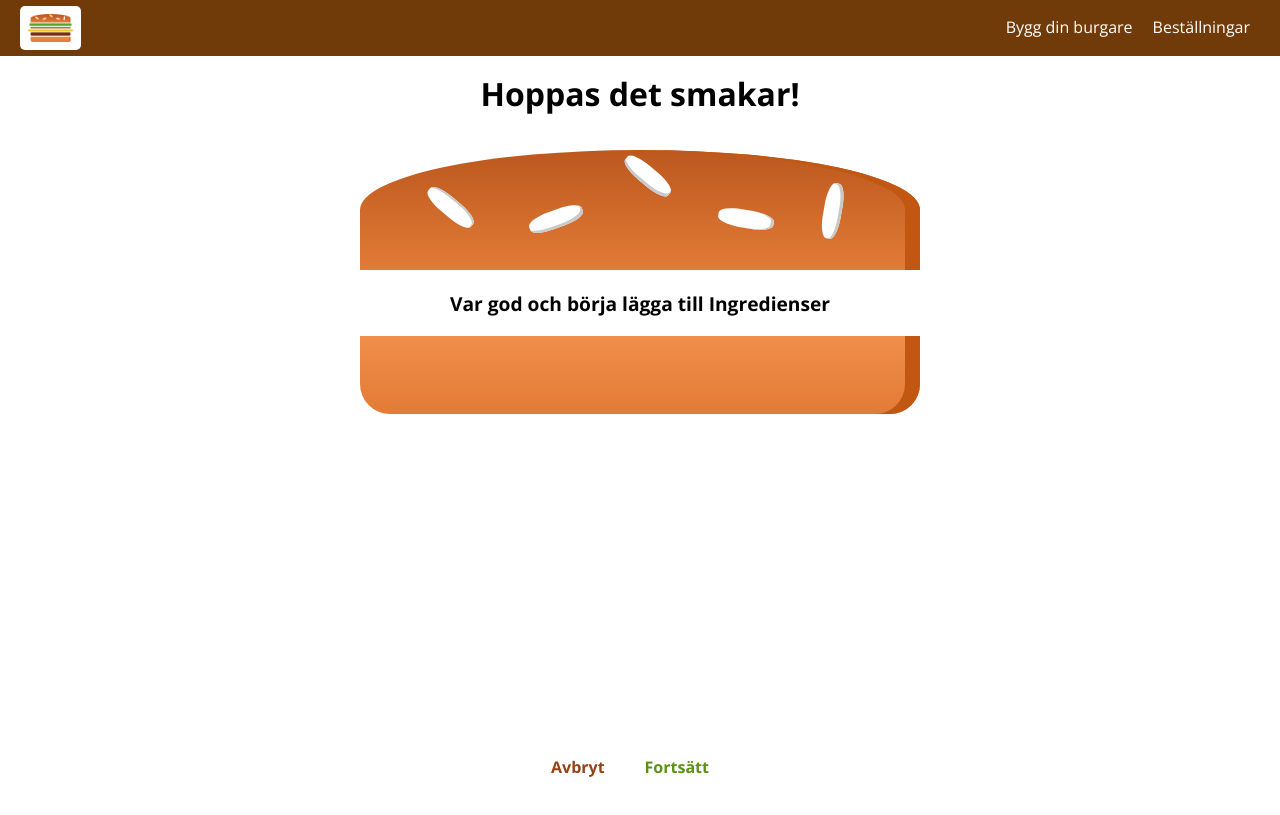
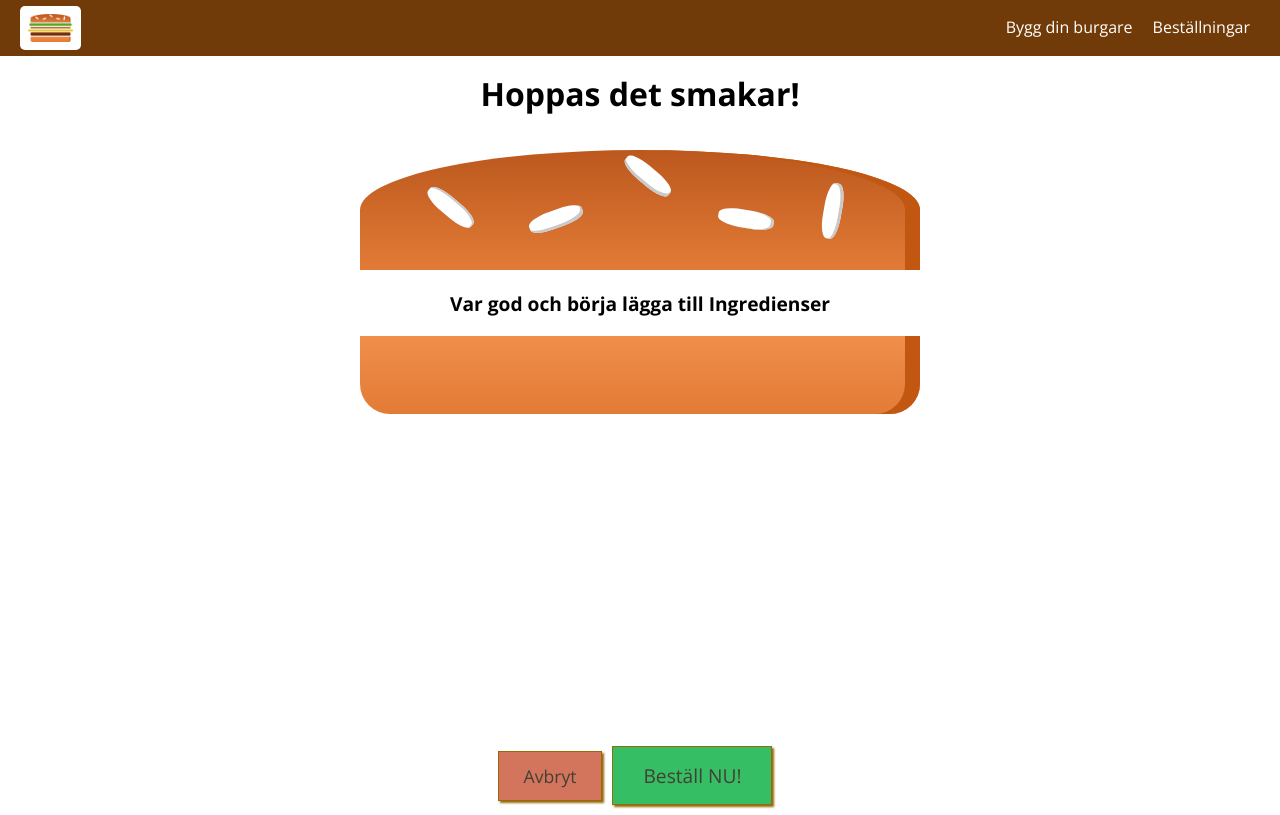
Before and after one commit to Fronix/BurgerBuilder, a React app: page /checkout in a window 1280 px wide. Built offline with nearby package versions, Linux system fonts and the light colour scheme.

Commit message:
Add style changes

```diff
--- a/src/components/Burger/BuildControls/BuildControls.css
+++ b/src/components/Burger/BuildControls/BuildControls.css
@@ -30,7 +30,7 @@
 }
 
 .OrderButton:hover, .OrderButton:active {
-    background-color: #A0DB41;
+    background-color: rgb(157, 236, 29);
     border: 1px solid #966909;
     color: #966909;
     display: inline-block;
@@ -60,9 +60,9 @@
 }
 
 .ResetButton:hover, .ResetButton:active {
-    background-color: #A0DB41;
+    background-color: rgb(168, 28, 28);
     border: 1px solid #966909;
-    color: #966909;
+    color: #2c2820;
 }
 
 .ResetButton:disabled {
--- a/src/components/Order/CheckoutSummary/CheckoutSummary.css
+++ b/src/components/Order/CheckoutSummary/CheckoutSummary.css
@@ -2,6 +2,79 @@
     text-align: center;
     width: 80%;
     margin: auto;
+}
+
+
+.OrderButton {
+    background-color: rgb(53, 190, 99);
+    outline: none;
+    cursor: pointer;
+    border: 1px solid #966909;
+    color: #443f36;
+    font-family: inherit;
+    font-size: 1.2em;
+    padding: 15px 30px;
+    box-shadow: 2px 2px 2px #966909;
+    margin: 10px;
+}
+
+.OrderButton:hover, .OrderButton:active {
+    background-color: #A0DB41;
+    border: 1px solid #966909;
+    color: #966909;
+    display: inline-block;
+}
+
+.OrderButton:disabled {
+    background-color: #C7C6C6;
+    cursor: not-allowed;
+    border: 1px solid #ccc;
+    color: #888888;
+}
+
+.OrderButton:not(:disabled) {
+    animation: enable 0.3s linear;
+}
+
+.CancelButton {
+    background-color: rgb(211, 117, 93);
+    outline: none;
+    cursor: pointer;
+    border: 1px solid #966909;
+    color: #443f36;
+    font-family: inherit;
+    font-size: 1.1em;
+    padding: 12px 25px;
+    box-shadow: 2px 2px 2px #966909;
+}
+
+.CancelButton:hover, .CancelButton:active {
+    background-color: lightgoldenrodyellow;
+    border: 1px solid #966909;
+    color: #966909;
+}
+
+.CancelButton:disabled {
+    background-color: #C7C6C6;
+    cursor: not-allowed;
+    border: 1px solid #ccc;
+    color: #888888;
+}
+
+.CancelButton:not(:disabled) {
+    animation: enable 0.3s linear;
+}
+
+@keyframes enable {
+    0% {
+        transform: scale(1);
+    }
+    60% {
+        transform: scale(1.1);
+    }
+    100% {
+        transform: scale(1);
+    }
 }
 
 @media (min-width: 500px) and (min-height: 400px) {
--- a/src/components/Order/CheckoutSummary/CheckoutSummary.js
+++ b/src/components/Order/CheckoutSummary/CheckoutSummary.js
@@ -11,12 +11,12 @@ const checkoutSummary = (props) => {
       <div style={{width: '100%', margin: 'auto'}}>
         <Burger ingredients={props.ingredients} />
       </div>
-      <Button
-        btnType="Danger"
-        clicked={props.checkoutCancelled}>Avbryt</Button>
-      <Button
-        btnType="Success"
-        clicked={props.checkoutContinued}>Fortsätt</Button>
+      <button
+        className={classes.CancelButton}
+        onClick={props.checkoutCancelled}>Avbryt</button>
+      <button
+        className={classes.OrderButton}
+        onClick={props.checkoutContinued}>Beställ NU!</button>
     </div>
   );
 };
```
